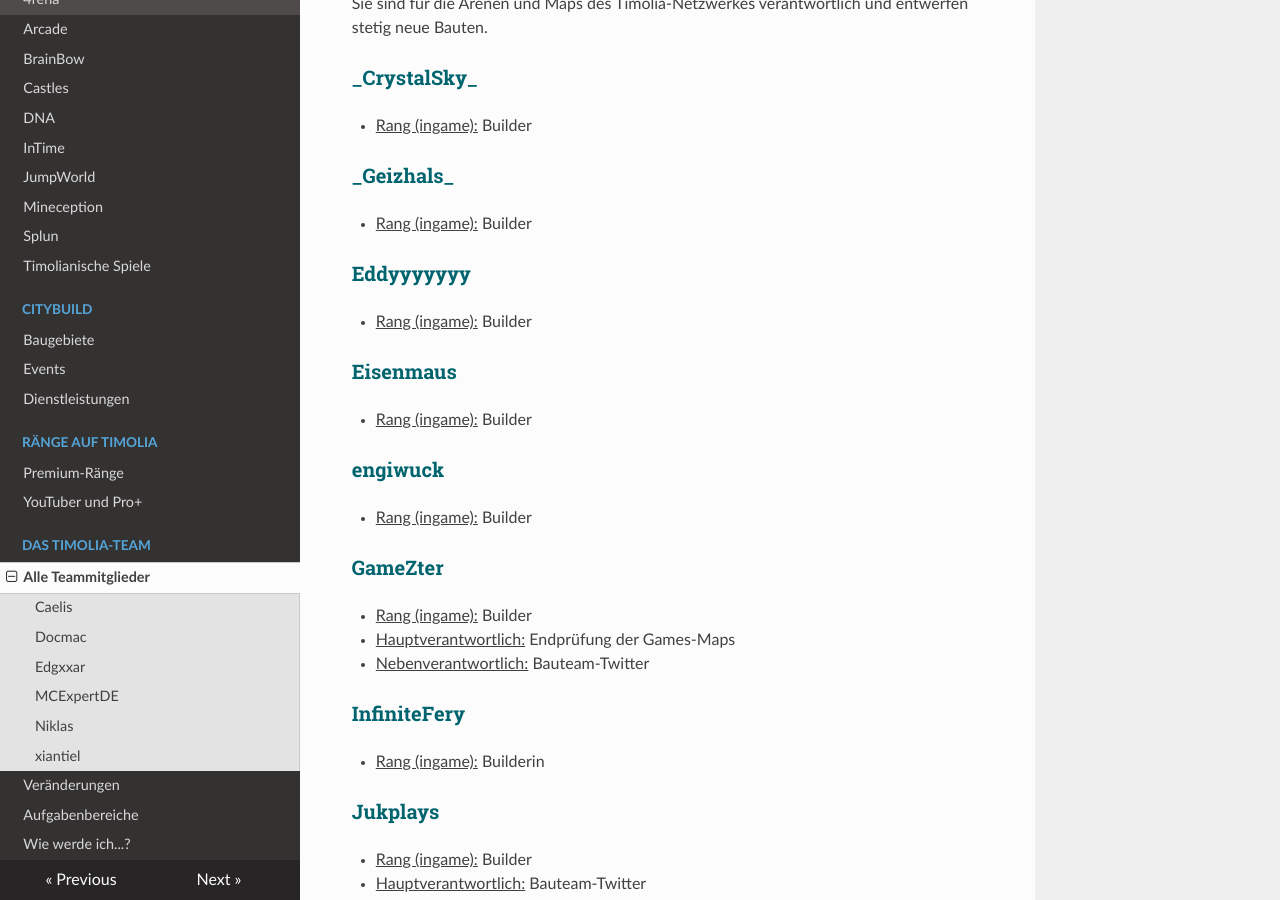
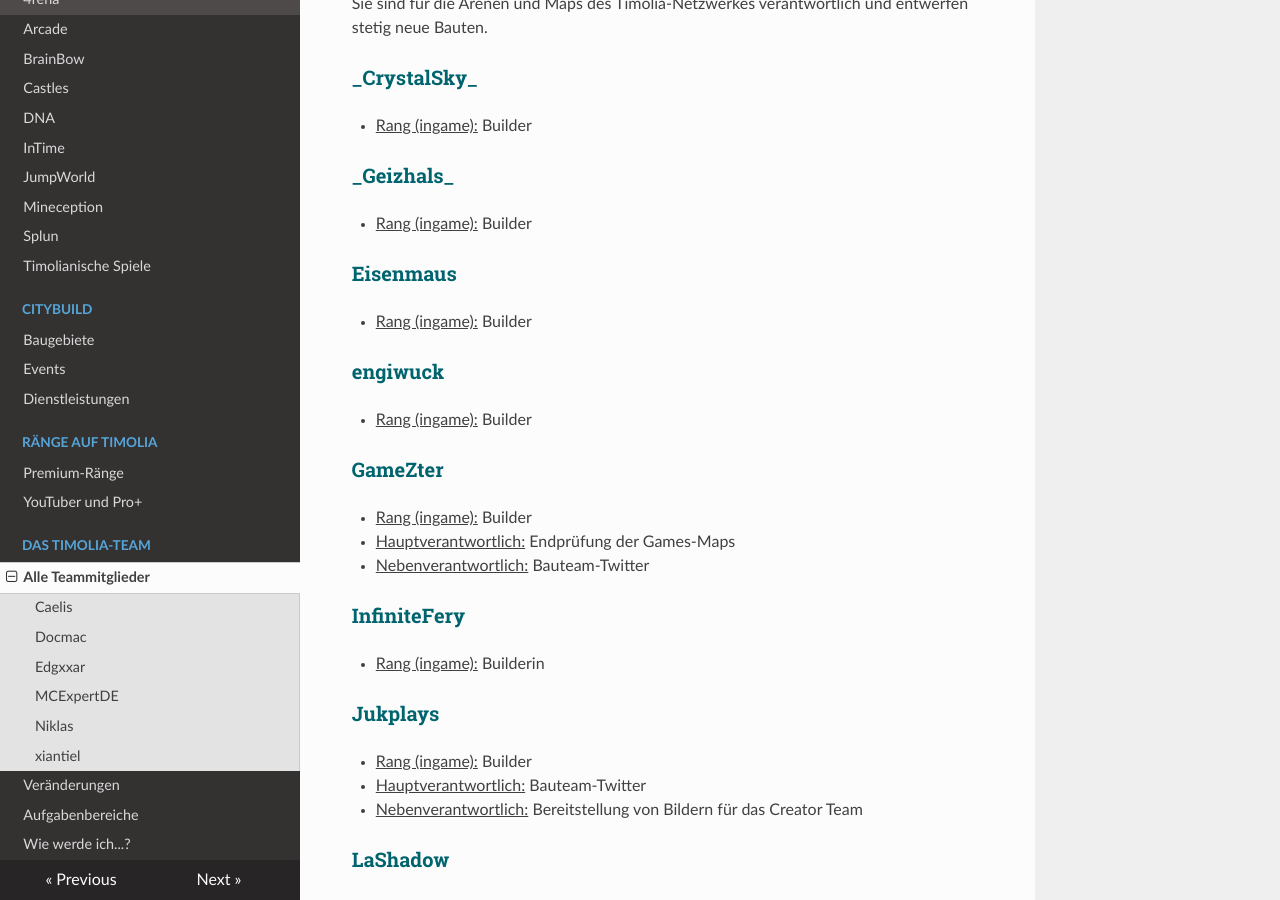
Before and after one commit to TimoliaDE/HowTo, an MkDocs documentation site: the page built from docs/team/members.md, in a window 1280 px wide and 900 px high, scrolled down 8577 px. Built offline with MkDocs 1.6.1, drawn with Linux system fonts in a browser that asks for light colours; nearby versions of some CDN libraries; old or Windows-style settings are respelled for this version of MkDocs.

Commit message:
Update members.md

```diff
--- a/docs/team/members.md
+++ b/docs/team/members.md
@@ -279,9 +279,6 @@ Sie sind für die Arenen und Maps des Timolia-Netzwerkes verantwortlich und entw
 ### <strong><span style="color:#00646F">\_Geizhals\_</span></strong>
 - <u>Rang (ingame):</u> Builder
 
-### <strong><span style="color:#00646F">Eddyyyyyyy</span></strong>
-- <u>Rang (ingame):</u> Builder
-
 ###<strong><span style="color:#00646F">Eisenmaus</span></strong>
 - <u>Rang (ingame):</u> Builder
 
```
